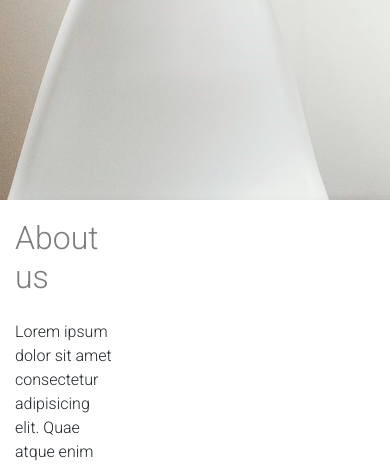
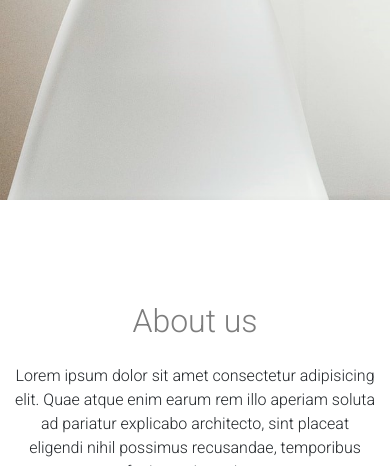
Before and after one commit to bjobe613/lssh, a Flask app: page / in a window 390 px wide. Shown: the part 644-1110 px from the top of the page. Run offline with Flask 2, Linux system fonts and the light colour scheme; tables that the repository leaves empty hold one stand-in row (values such as "Sample post"); grey boxes marked "Sample" are stand-in pictures; some libraries are stand-ins or nearby versions.

Commit message:
fixes about section in index page mobile friendly

```diff
--- a/lssh/static/css/index.css
+++ b/lssh/static/css/index.css
@@ -140,6 +140,12 @@ Section - "About us"
 
 .half-background-green {
     background: linear-gradient(90deg, transparent 50%, var(--main-bg-color) 50%);
+}
+
+@media only screen and (max-width: 992px) {
+    #about-index-container {
+        height: 100vh;
+    }
 }
 
 
--- a/lssh/templates/index.html
+++ b/lssh/templates/index.html
@@ -32,8 +32,8 @@
 
 <!-- About us container-->
 <div id="about-index-container" class="container-fluid container-max-width">
-  <div class="row h-100 align-items-center">
-    <div class="col-4">
+  <div class="row h-100 mt-4 align-items-center">
+    <div class="col-md-4 mb-4 col-12 text-md-left text-center">
       <h2 class="pb-3">
         About us
       </h2>
@@ -46,15 +46,15 @@
         LEARN MORE <i class="fa">&#xf105;</i>
       </a>
     </div>
-    <div class="col-8 half-background-green">
-      <img class="img-fluid pl-5 ml-5" src="{{ url_for('static', filename = '/pictures/transparent-chair.png') }}"
+    <div class="col-md-8 col-12 half-background-green">
+      <img class="img-fluid pl-md-5 ml-md-5" src="{{ url_for('static', filename = '/pictures/transparent-chair.png') }}"
         alt="Furniture">
     </div>
   </div>
 </div>
 
 <!-- Swiper with latest products added in the shop-->
-<div class="container-fluid container-max-width">
+<div class="container-fluid container-max-width mt-5">
   <div class="row">
     <div class="col-6">
       <p>LATEST ITEMS</p>
```
